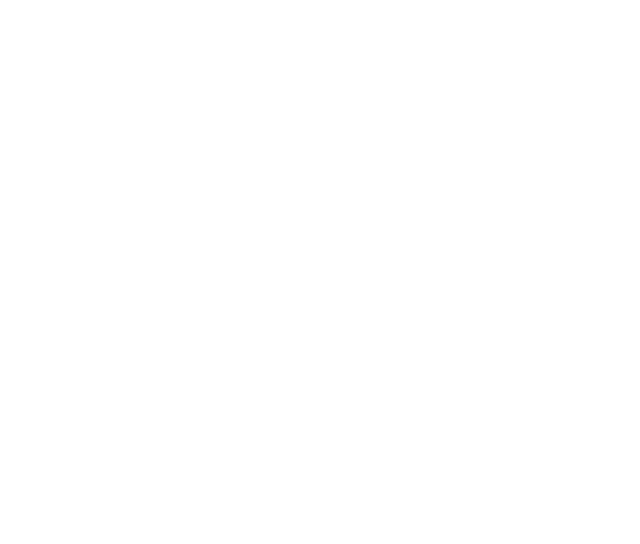
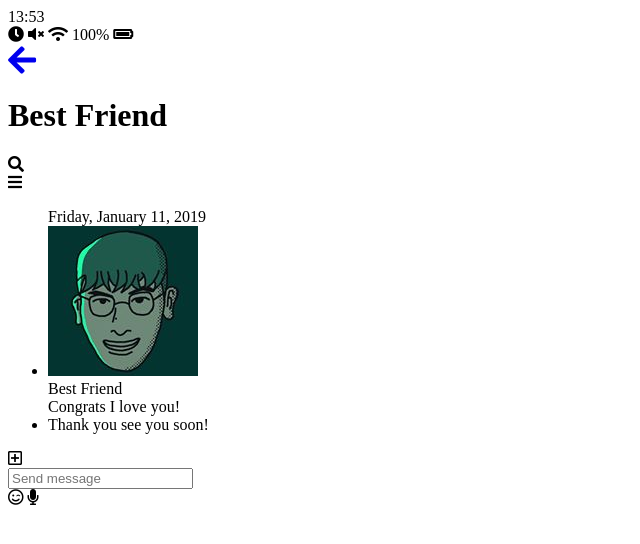
Before and after one commit to vfxholic/kakao-clone-2.0, a plain HTML site: page chat.html in a window 1280 px wide. Shown: the whole page, without its empty margins (0-640 px from the left). Drawn offline with Linux system fonts and the light colour scheme.

Commit message:
kakao clone chat part

```diff
--- a/chat.html
+++ b/chat.html
@@ -0,0 +1,89 @@
+<!DOCTYPE html>
+<html lang="en">
+  <head>
+    <meta charset="UTF-8" />
+    <meta name="viewport" content="width=device-width, initial-scale=1.0" />
+    <meta http-equiv="X-UA-Compatible" content="ie=edge" />
+    <link
+      rel="stylesheet"
+      href="https://use.fontawesome.com/releases/v5.8.2/css/all.css"
+      integrity="sha384-oS3vJWv+0UjzBfQzYUhtDYW+Pj2yciDJxpsK1OYPAYjqT085Qq/1cq5FLXAZQ7Ay"
+      crossorigin="anonymous"
+    />
+    <title>Chat | Kakao Clone</title>
+  </head>
+  <body>
+    <div class="status-bar">
+      <div class="status-bar__column">
+        <span class="status-bar__clock">13:53</span>
+      </div>
+      <div class="status-bar__column">
+        <i class="fas fa-clock"></i>
+        <i class="fas fa-volume-mute"></i>
+        <i class="fas fa-wifi"></i>
+        <span class="status-bar__battery-level">100%</span>
+        <i class="fas fa-battery-full"></i>
+      </div>
+    </div>
+    <header class="class">
+      <div class="header__header-cloumn">
+        <a href="index.html" class="header__back-btn">
+          <i class="fas fa-arrow-left fa-2x"></i>
+        </a>
+        <h1 class="header__title">Best Friend</h1>
+      </div>
+      <div class="header__header-cloumn">
+        <span class="header__icon">
+          <i class="fas fa-search"></i>
+        </span>
+        <div class="header__icon">
+          <i class="fas fa-bars"></i>
+        </div>
+      </div>
+    </header>
+    <main class="chat">
+      <ul class="chat__messages">
+        <span class="chat__timestamp">Friday, January 11, 2019</span>
+        <li class="incoming-message message">
+          <img src="images/avatar.jpg" class="g-avatar message__avatar" />
+          <div class="message__content">
+            <span class="message__author">Best Friend</span>
+            <div class="message__bubble">
+              Congrats I love you!
+            </div>
+          </div>
+          <span class="message__timestamp"></span>
+        </li>
+
+        <li class="incoming-message message">
+          <span class="message__timestamp"></span>
+          <div class="message__content">
+            <div class="message__bubble">
+              Thank you see you soon!
+            </div>
+          </div>
+        </li>
+      </ul>
+    </main>
+    <div class="chat__write">
+      <div class="chat__write-column">
+        <i class="far fa-plus-square"></i>
+      </div>
+      <div class="chat__write-column">
+        <input
+          type="text"
+          placeholder="Send message"
+          class="chat__write-input"
+        />
+      </div>
+      <div class="chat__write-column">
+        <span class="chat__write-icon">
+          <i class="far fa-smile-wink"></i>
+        </span>
+        <span class="chat__write-icon">
+          <i class="fas fa-microphone"></i>
+        </span>
+      </div>
+    </div>
+  </body>
+</html>
```
Also changed, not shown: index.html (+3 -1 lines), settings.html (+1 -1 lines).
